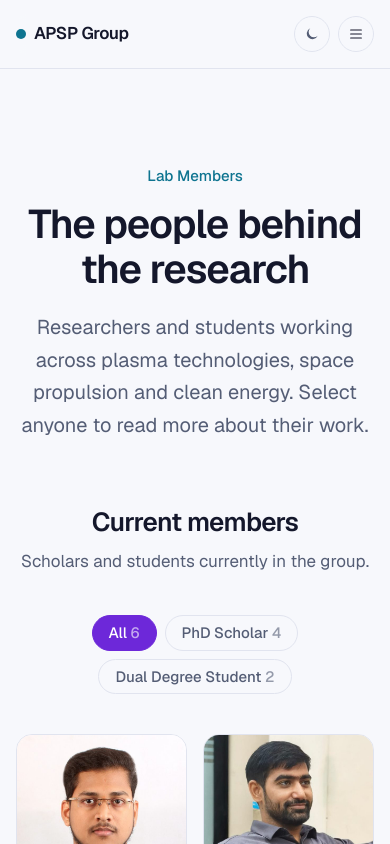
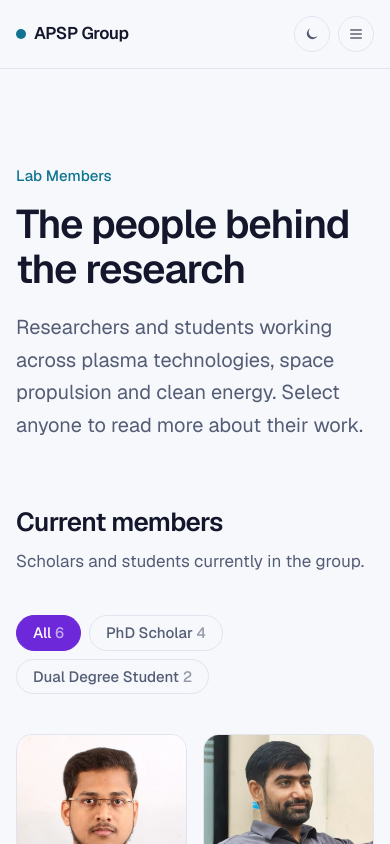
Before and after one commit to Nirmal-16/APSP, a Next.js app: page /lab-members in a window 390 px wide. Shown: the top 844 px of the page. Built offline with nearby package versions, Linux system fonts and the light colour scheme.

Commit message:
Lab Members page: left-align intro, headings and filters on phones

```diff
--- a/src/app/lab-members/page.tsx
+++ b/src/app/lab-members/page.tsx
@@ -23,9 +23,9 @@ const alumni = sorted.filter((p) => p.alumni);
 
 function SectionHeading({ title, intro }: { title: string; intro: string }) {
   return (
-    <Reveal className="mb-10 text-center">
+    <Reveal className="mb-10 sm:text-center">
       <h2 className="text-2xl font-semibold tracking-tight text-foreground sm:text-3xl">{title}</h2>
-      <p className="mt-2 text-muted">{intro}</p>
+      <p className="mt-2 text-pretty text-muted">{intro}</p>
     </Reveal>
   );
 }
@@ -33,7 +33,8 @@ function SectionHeading({ title, intro }: { title: string; intro: string }) {
 export default function LabMembersPage() {
   return (
     <div className="site-container py-24">
-      <Reveal className="mx-auto max-w-2xl text-center">
+      {/* Left-aligned on phones, where centred multi-line text looks ragged. */}
+      <Reveal className="mx-auto max-w-2xl sm:text-center">
         <p className="text-sm font-medium text-accent">Lab Members</p>
         <h1 className="mt-4 text-4xl font-semibold tracking-tight text-balance text-foreground sm:text-5xl">
           The people behind the research
--- a/src/components/people/people-grid.tsx
+++ b/src/components/people/people-grid.tsx
@@ -39,7 +39,7 @@ export function FilterablePeopleGrid({ members, children }: { members: Person[];
   return (
     <>
       {roles.length > 1 && (
-        <div role="group" aria-label="Filter by role" className="mb-10 flex flex-wrap justify-center gap-2">
+        <div role="group" aria-label="Filter by role" className="mb-10 flex flex-wrap gap-2 sm:justify-center">
           {options.map(({ value, label, count }) => (
             <button
               key={value}
```
